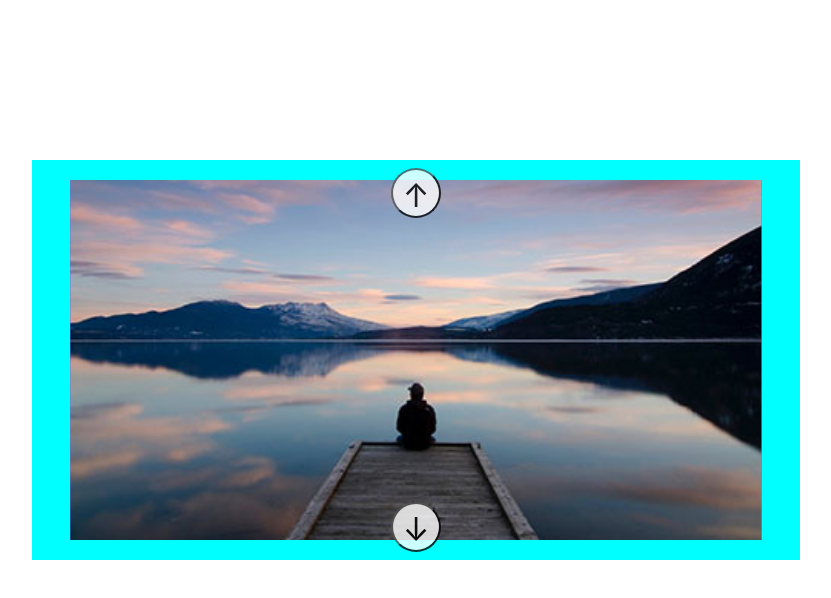
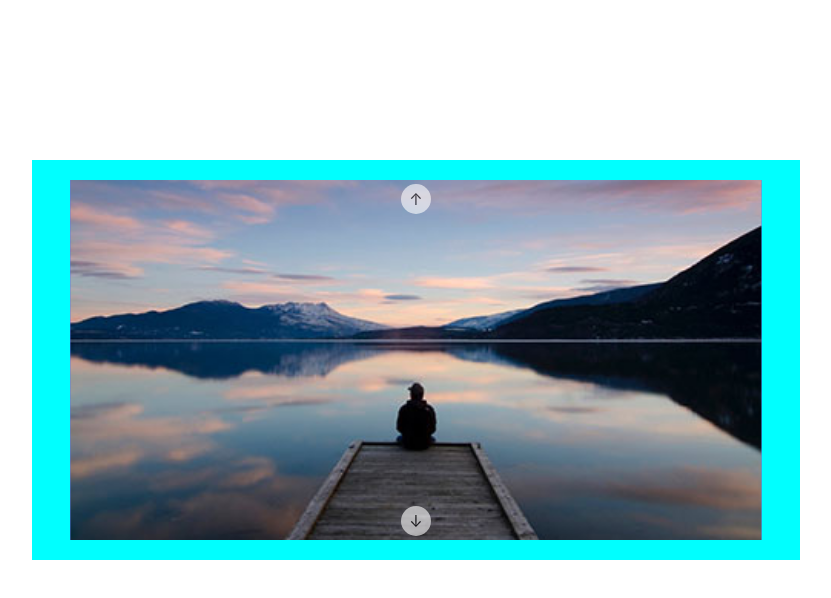
Before and after one commit to Serenajandra/js-array-carousel, a plain HTML site: page index.html in a window 1280 px wide. Shown: the whole page, without its empty margins (224-1055 px from the left). Drawn offline with nearby package versions, Linux system fonts and the light colour scheme.

Commit message:
completata milestone3

```diff
--- a/css/style.css
+++ b/css/style.css
@@ -44,19 +44,20 @@ img{
     left: 50%;
     transform: translatex(-50%);
     background-color: white;
-    font-size: 2rem;
-    height: 50px;
-    width:50px;
-    opacity: .8;
+    font-size: 1rem;
+    height: 30px;
+    width:30px;
+    opacity: .6;
     text-align: center;
     border-radius: 50px;
+    border: .5rem;
 }
 .next_arrow{
-    top:.5rem;
+    top:1.5rem;
 }
 
 .prev_arrow{
-    bottom:.5rem;
+    bottom:1.5rem;
 }
 
 .btn_container.btn_d-none{
```
